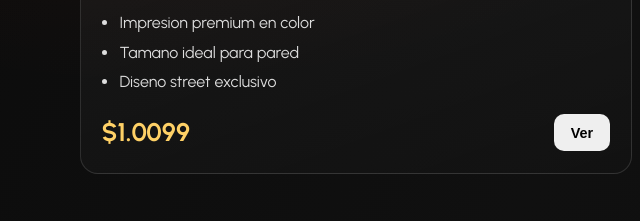
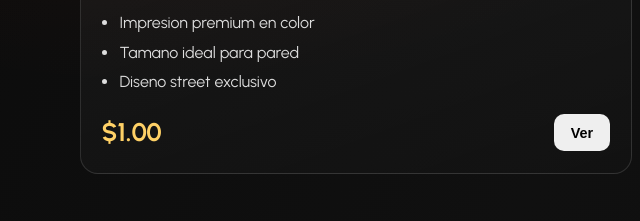
Before and after one commit to iam-jr/JRStore, a plain HTML site: page index.html in a window 1280 px wide. Shown: the part 1199-1420 px from the top of the page, 0-640 px from the left. Drawn offline with Linux system fonts and the light colour scheme.

```diff
--- a/index.html
+++ b/index.html
@@ -94,7 +94,7 @@
 							<li>Diseno street exclusivo</li>
 						</ul>
 						<div class="product-footer">
-							<strong>$1.0099</strong>
+							<strong>$1.00</strong>
 							<button class="btn btn-small view-product" data-product="Poster Street Trap Edition">Ver</button>
 						</div>
 					</article>
```
